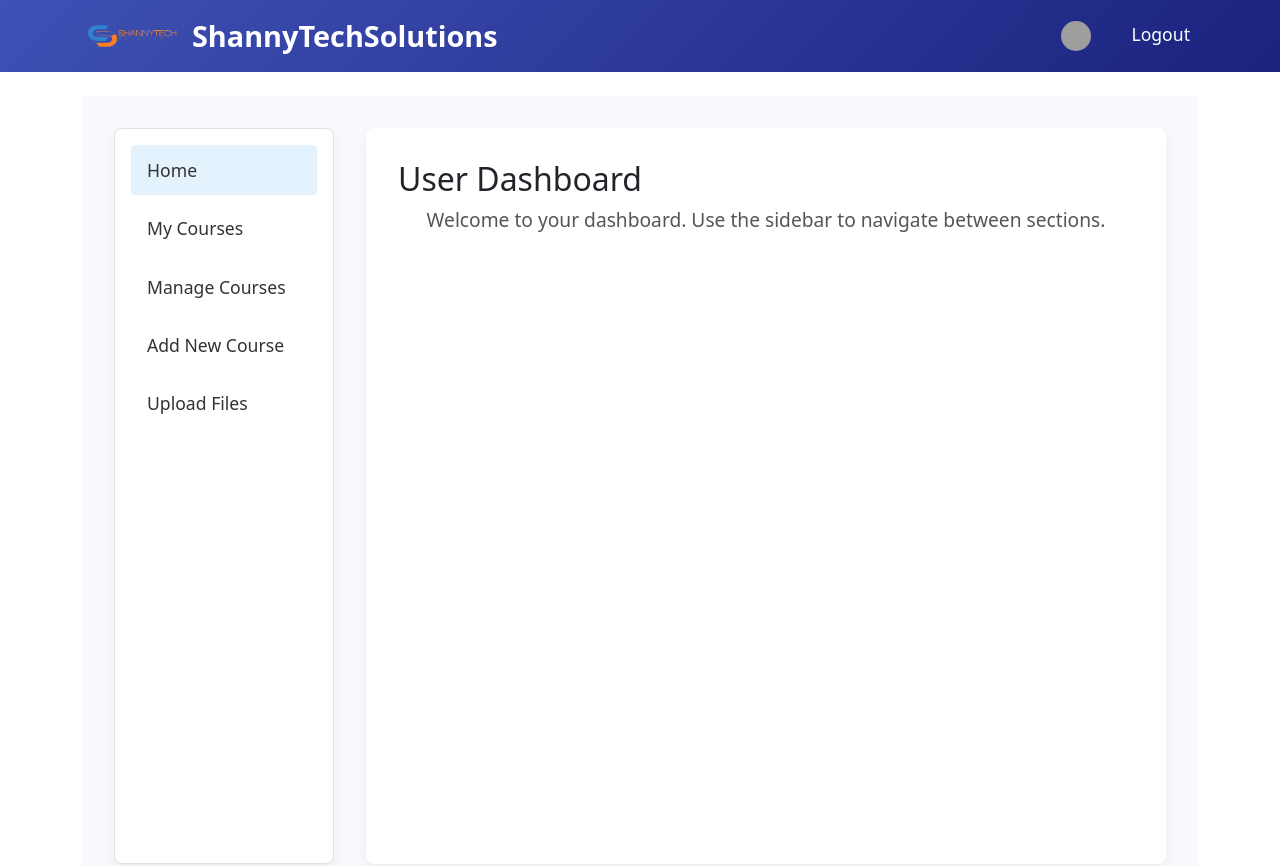
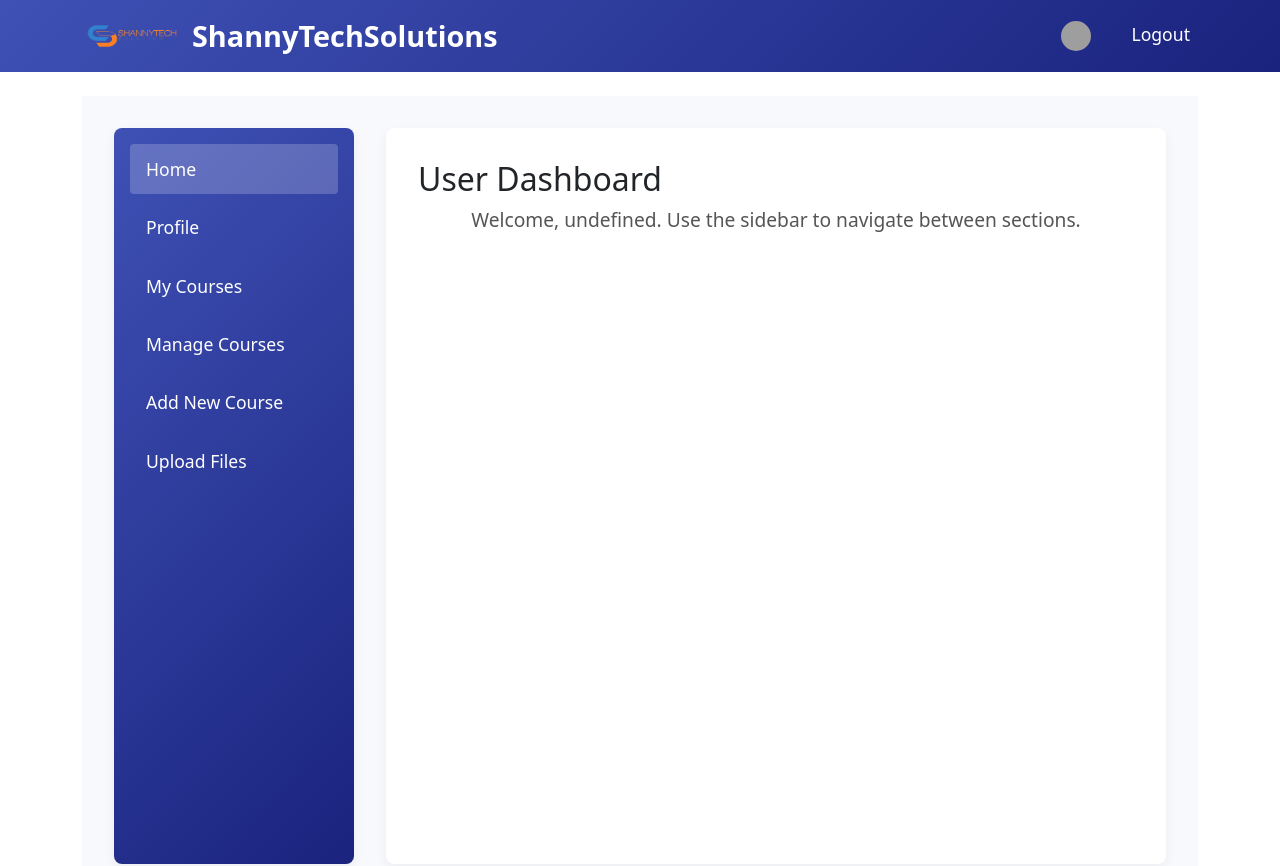
Before and after one commit to shanny-mal/online_school, a React (Vite) app: page /dashboard in a window 1280 px wide. Shown: the top 866 px of the page. Built offline with nearby package versions, Linux system fonts and the light colour scheme; sample sign-in values are in the browser's storage; grey boxes are pictures that could not be loaded.

Commit message:
updated the dashboard

```diff
--- a/src/pages/Dashboard.jsx
+++ b/src/pages/Dashboard.jsx
@@ -3,13 +3,15 @@ import React, { useState, useEffect } from "react";
 import API from "../services/api";
 import CourseCard from "../components/CourseCard";
 import FileUpload from "../components/FileUpload";
-import "../styles/Dashboard.css"; // Your custom Dashboard styles
+import { useAuth } from "../context/AuthContext";
+import "../styles/Dashboard.css"; // Custom Dashboard styles
 
 const Dashboard = () => {
-  // State to track which dashboard section is active
+  // State to track the active section
   const [activeSection, setActiveSection] = useState("home");
   const [courses, setCourses] = useState([]);
   const [coursesLoading, setCoursesLoading] = useState(false);
+  const { user } = useAuth();
 
   // Function to fetch courses
   const fetchCourses = async () => {
@@ -24,7 +26,7 @@ const Dashboard = () => {
     }
   };
 
-  // When activeSection becomes "myCourses" or "manageCourses", fetch courses
+  // Fetch courses when active section is either myCourses or manageCourses
   useEffect(() => {
     if (activeSection === "myCourses" || activeSection === "manageCourses") {
       fetchCourses();
@@ -38,9 +40,31 @@ const Dashboard = () => {
           <div className="dashboard-home">
             <h2>User Dashboard</h2>
             <p className="dashboard-lead">
-              Welcome to your dashboard. Use the sidebar to navigate between
-              sections.
+              Welcome{user ? `, ${user.first_name}` : ""}. Use the sidebar to
+              navigate between sections.
             </p>
+          </div>
+        );
+      case "profile":
+        return (
+          <div className="dashboard-section">
+            <h2>My Profile</h2>
+            <div className="profile-details">
+              <img
+                src={user.profile_picture || "/assets/default-profile.png"}
+                alt="Profile"
+                className="profile-avatar-large"
+              />
+              <p>
+                <strong>Email:</strong> {user.email}
+              </p>
+              <p>
+                <strong>First Name:</strong> {user.first_name}
+              </p>
+              <p>
+                <strong>Last Name:</strong> {user.last_name}
+              </p>
+            </div>
           </div>
         );
       case "myCourses":
@@ -117,6 +141,12 @@ const Dashboard = () => {
             Home
           </li>
           <li
+            className={activeSection === "profile" ? "active" : ""}
+            onClick={() => setActiveSection("profile")}
+          >
+            Profile
+          </li>
+          <li
             className={activeSection === "myCourses" ? "active" : ""}
             onClick={() => setActiveSection("myCourses")}
           >
--- a/src/styles/Dashboard.css
+++ b/src/styles/Dashboard.css
@@ -7,9 +7,9 @@
 }
 
 .dashboard-sidebar {
-  width: 220px;
-  background: #fff;
-  border: 1px solid #e0e0e0;
+  width: 240px;
+  background: linear-gradient(135deg, #3f51b5, #1a237e); /* Same as navbar */
+  color: #fff;
   border-radius: 8px;
   padding: 1rem;
   margin-right: 2rem;
@@ -29,12 +29,12 @@
   margin-bottom: 0.5rem;
   transition: background 0.3s ease;
   font-size: 1.1rem;
-  color: #333;
+  color: #fff;
 }
 
 .dashboard-sidebar li:hover,
 .dashboard-sidebar li.active {
-  background-color: #e3f2fd;
+  background-color: rgba(255, 255, 255, 0.2);
 }
 
 .dashboard-content {
@@ -52,7 +52,16 @@
   text-align: center;
 }
 
-/* Upload grid styles */
+.dashboard-section {
+  text-align: center;
+}
+
+.courses-grid {
+  display: grid;
+  grid-template-columns: repeat(auto-fit, minmax(300px, 1fr));
+  gap: 1.5rem;
+}
+
 .dashboard-upload-grid {
   display: grid;
   grid-template-columns: repeat(auto-fit, minmax(300px, 1fr));
@@ -77,3 +86,12 @@
   font-size: 1.3rem;
   color: #1a237e;
 }
+
+/* Optional: Style for the profile avatar in the sidebar (if desired) */
+.dashboard-sidebar .profile-avatar {
+  width: 30px;
+  height: 30px;
+  border-radius: 50%;
+  object-fit: cover;
+  margin-right: 0.5rem;
+}
```
